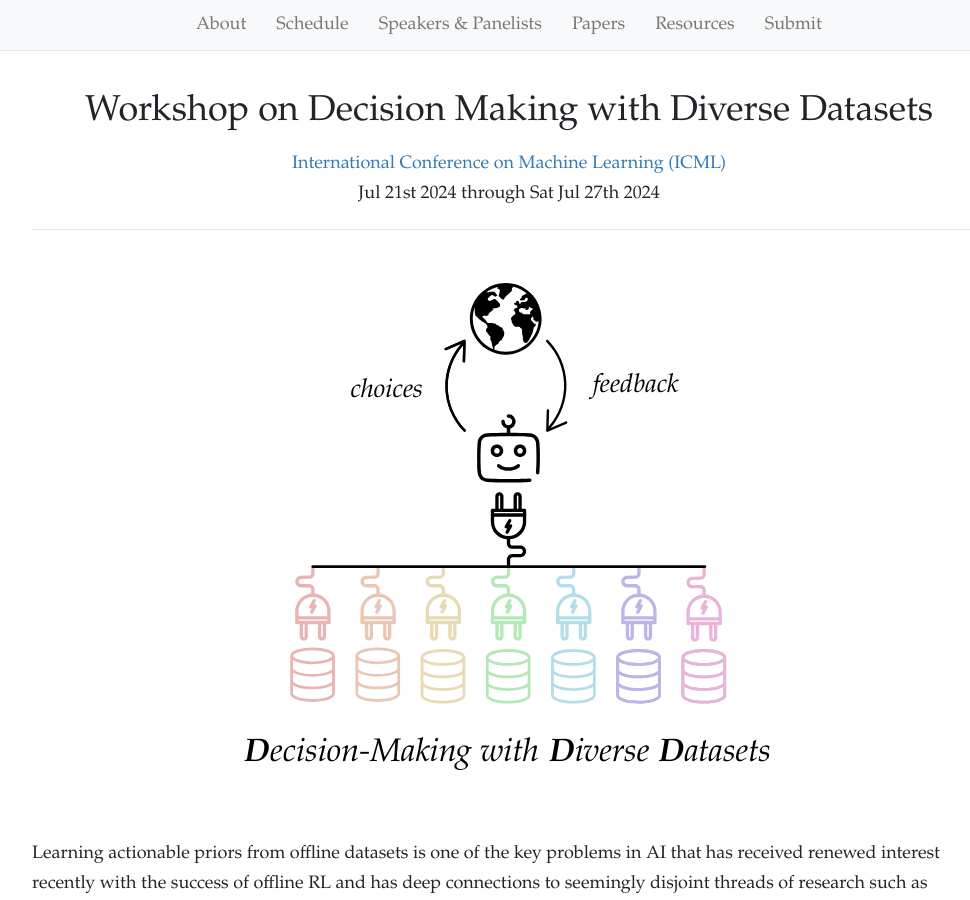
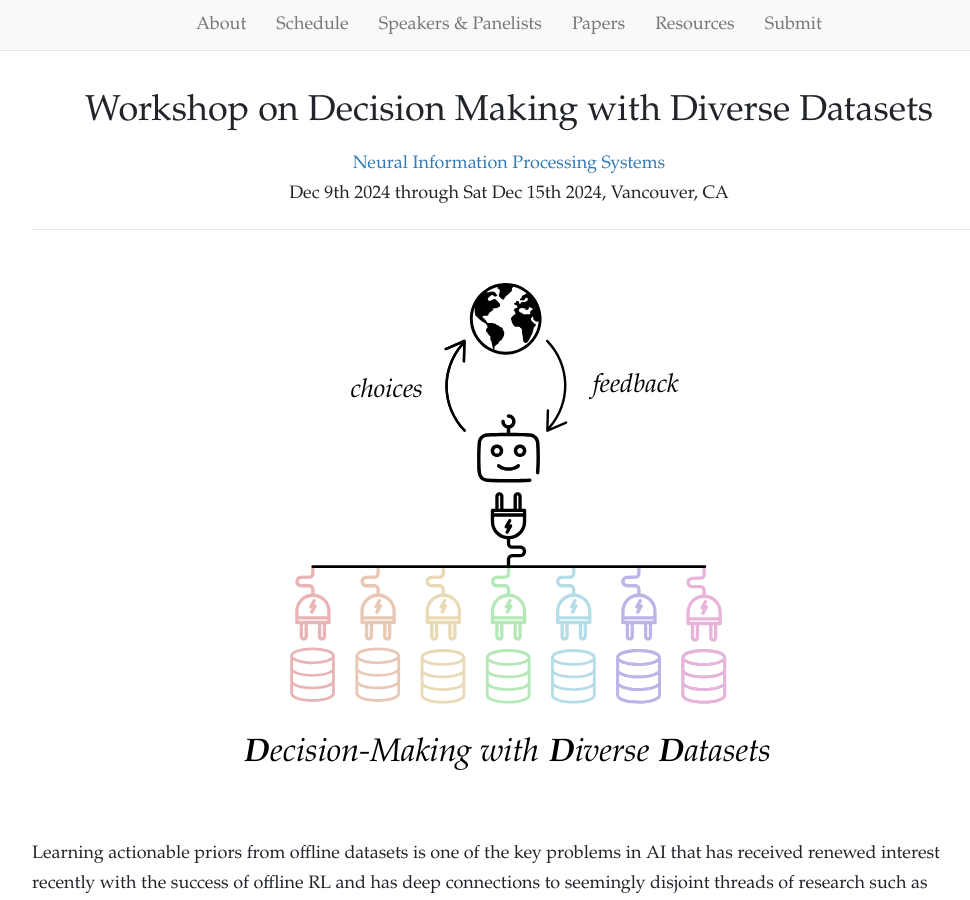
Before and after one commit to dmdd-workshop/dmdd-workshop.github.io, a Jekyll site: the page built from index.html, in a window 1280 px wide and 900 px high. Shown: the whole window, without its empty margins (131-1101 px from the left). Built offline with Jekyll 4.4.1, drawn with Linux system fonts in a browser that asks for light colours; nearby versions of some CDN libraries.

Commit message:
Update conference links

```diff
--- a/_layouts/default.html
+++ b/_layouts/default.html
@@ -50,9 +50,9 @@
       <div class="row justify-content-center">
         <h1 class="text-center"> Workshop on Decision Making with Diverse Datasets </h1>
         <div class="break"></div>
-        <h4 class="text-center"><a href="https://icml.cc/"> International Conference on Machine Learning (ICML)</a></h4>
+        <h4 class="text-center"><a href="https://neurips.cc/"> Neural Information Processing Systems</a></h4>
         <div class="break"></div>
-        <h4 class="text-center"> Jul 21st 2024 through Sat Jul 27th 2024</h4>
+        <h4 class="text-center"> Dec 9th 2024 through Sat Dec 15th 2024, Vancouver, CA</h4>
         <div class="break"></div>
         <!-- <h4 class="text-center"><a href="https://twitter.com/OfflineRL" target="_blank">@OfflineRL</a> · <a href="https://twitter.com/hashtag/OFFLINERL" target="_blank">#OFFLINERL</a></h4> -->
         <hr>
```
